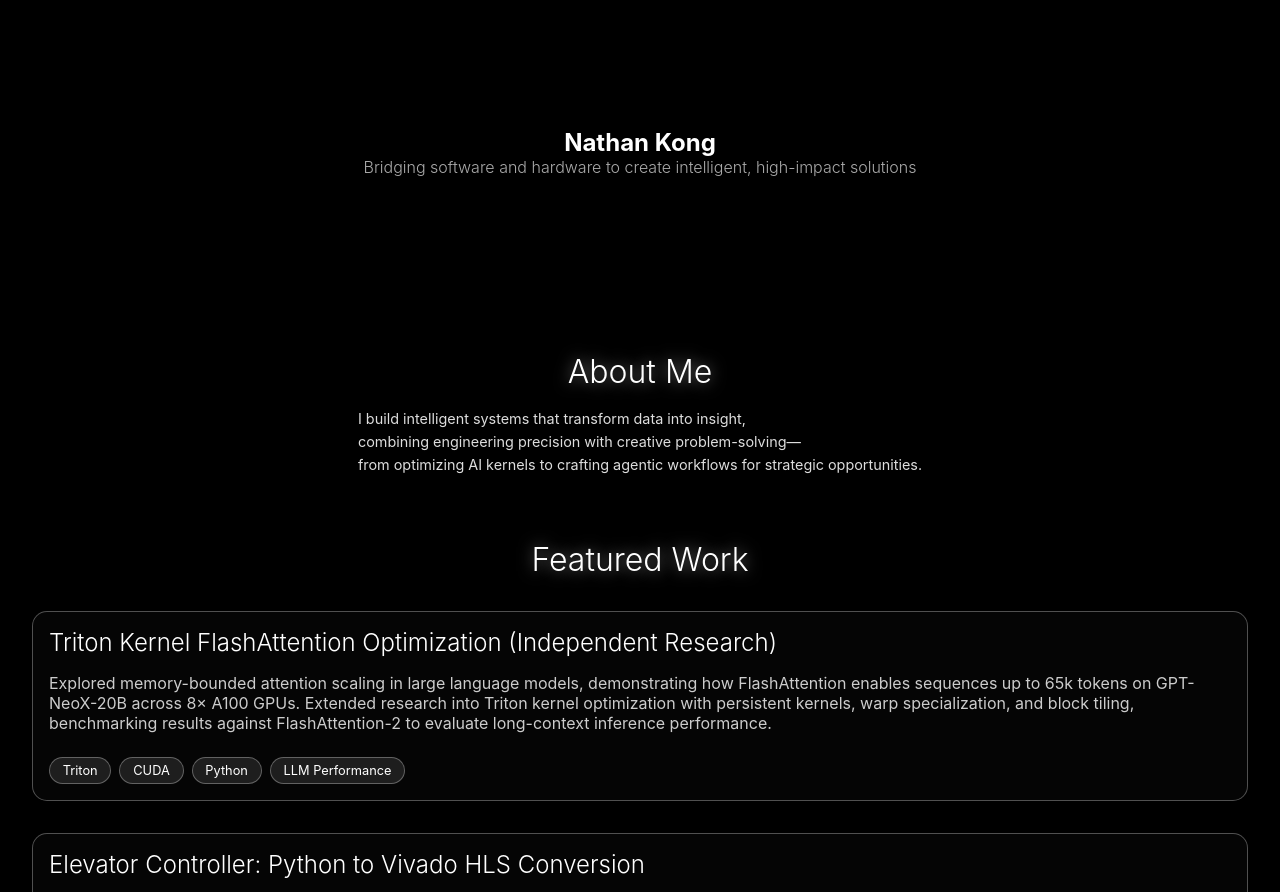
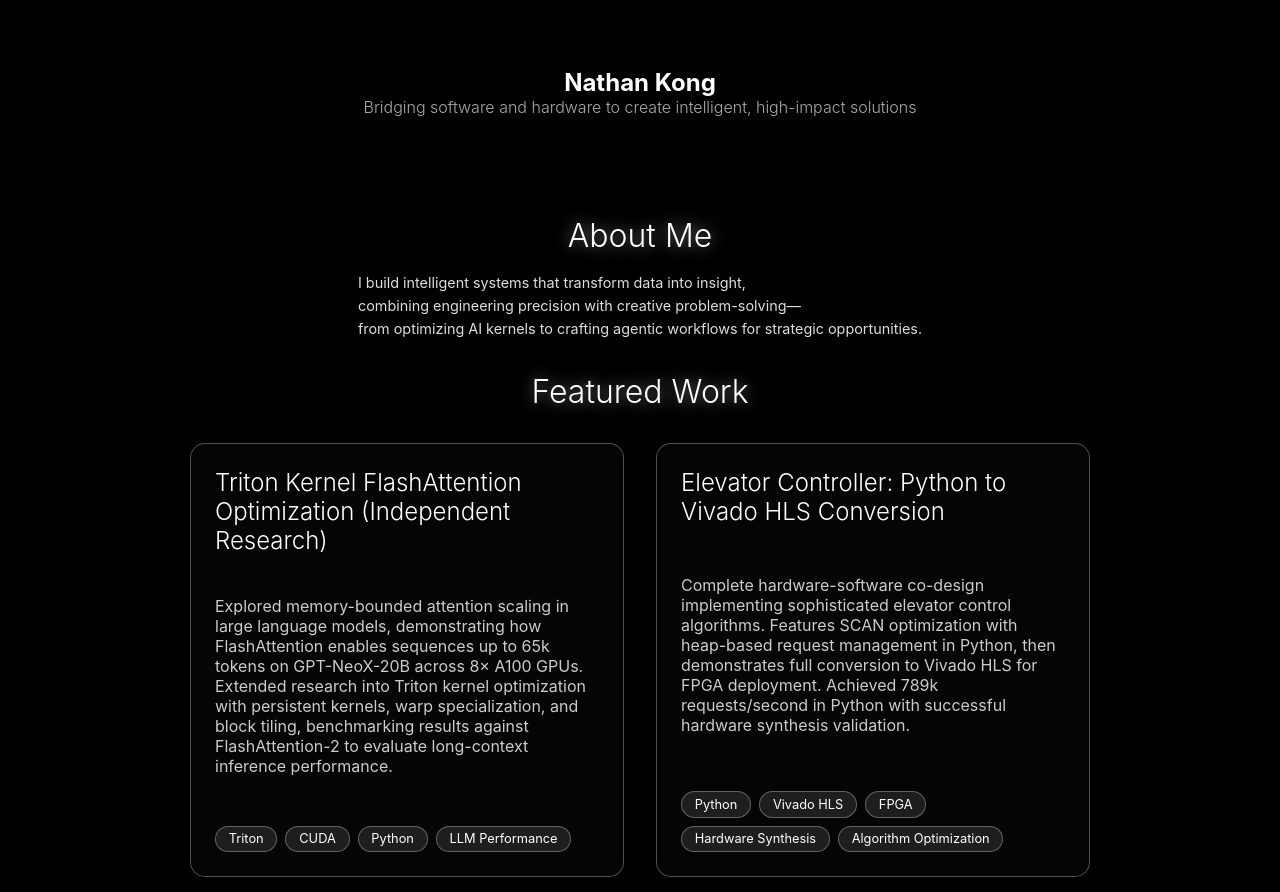
Before and after one commit to 1nathankong/personal_site, a plain HTML site: page index.html in a window 1280 px wide. Shown: the top 892 px of the page. Drawn offline with Linux system fonts and the light colour scheme.

Commit message:
more changes

```diff
--- a/index.html
+++ b/index.html
@@ -76,7 +76,7 @@
 
         /* Hero Section */
         .hero {
-            height: 40vh;
+            height: 25vh;
             display: flex;
             align-items: center;
             justify-content: center;
@@ -109,7 +109,7 @@
         /* Interactive Elements */
         .section {
             min-height: auto;
-            padding: 2rem 2rem;
+            padding: 1rem 2rem;
             display: flex;
             align-items: center;
             justify-content: center;
@@ -171,20 +171,27 @@
 
         /* Projects Grid */
         .projects-grid {
-            display: flex;
-            flex-direction: column;
+            display: grid;
+            grid-template-columns: repeat(2, 1fr);
             gap: 2rem;
             margin-top: 2rem;
+            max-width: 900px;
+            margin-left: auto;
+            margin-right: auto;
         }
 
         .project-card {
             background: rgba(255, 255, 255, 0.02);
             border: 1px solid rgba(255, 255, 255, 0.3);
             border-radius: 15px;
-            padding: 1rem;
+            padding: 1.5rem;
             transition: all 0.3s ease;
             position: relative;
             overflow: hidden;
+            aspect-ratio: 1;
+            display: flex;
+            flex-direction: column;
+            justify-content: space-between;
         }
 
         .project-card::after {
```
